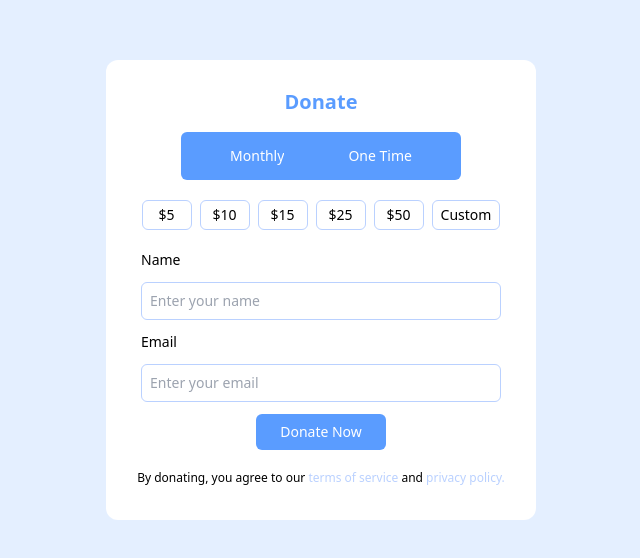
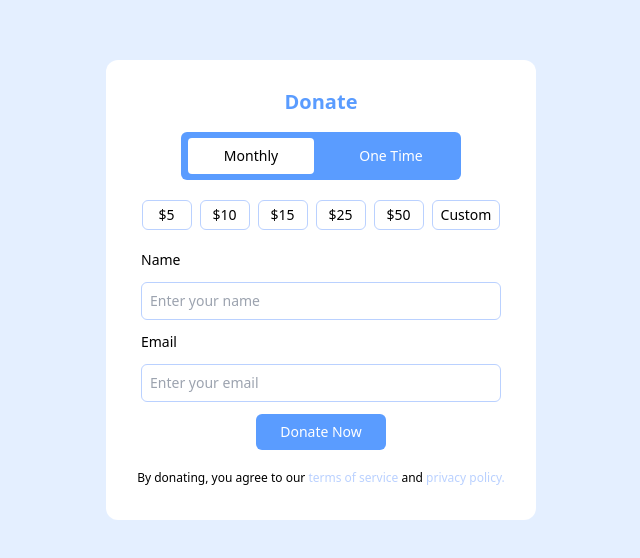
Before and after one commit to eobcre/donate-card, a React (Vite) app: page / in a window 1280 px wide. Shown: the part 110-668 px from the top of the page, without its empty margins (319-959 px from the left). Built offline with nearby package versions, Linux system fonts and the light colour scheme.

Commit message:
tab change logic and styled

```diff
--- a/src/components/SelectTab.tsx
+++ b/src/components/SelectTab.tsx
@@ -1,13 +1,48 @@
 import { useState } from 'react';
 
 const SelectTab = () => {
-  const [changeTab, setChangeTab] = useState(false);
+  const [changeTab, setChangeTab] = useState('Monthly');
+
+  const handleClick = (tab: string) => {
+    setChangeTab(tab);
+  };
 
   return (
     <div className='flex justify-center items-center'>
-      <div className='flex justify-center items-center gap-16 bg-[#5A9CFF] text-white text-sm rounded-md w-[280px] h-[48px]'>
-        <input type='button' value='Monthly' />
-        <input type='button' value='One Time' />
+      <div className='flex bg-[#5A9CFF] text-white text-sm rounded-md w-[280px] h-[48px]'>
+        {/* button Monthly */}
+        <div className='flex justify-center items-center'>
+          <div className='flex justify-center w-[140px]'>
+            <button
+              type='button'
+              onClick={() => handleClick('Monthly')}
+              className={
+                changeTab === 'Monthly'
+                  ? 'bg-white text-black rounded w-[126px] h-[36px]'
+                  : ''
+              }
+            >
+              Monthly
+            </button>
+          </div>
+        </div>
+
+        {/* button One Time */}
+        <div className='flex justify-center items-center'>
+          <div className='flex justify-center w-[140px]'>
+            <button
+              type='button'
+              onClick={() => handleClick('One Time')}
+              className={
+                changeTab === 'One Time'
+                  ? 'bg-white text-black rounded w-[126px] h-[36px]'
+                  : ''
+              }
+            >
+              One Time
+            </button>
+          </div>
+        </div>
       </div>
     </div>
   );
```
